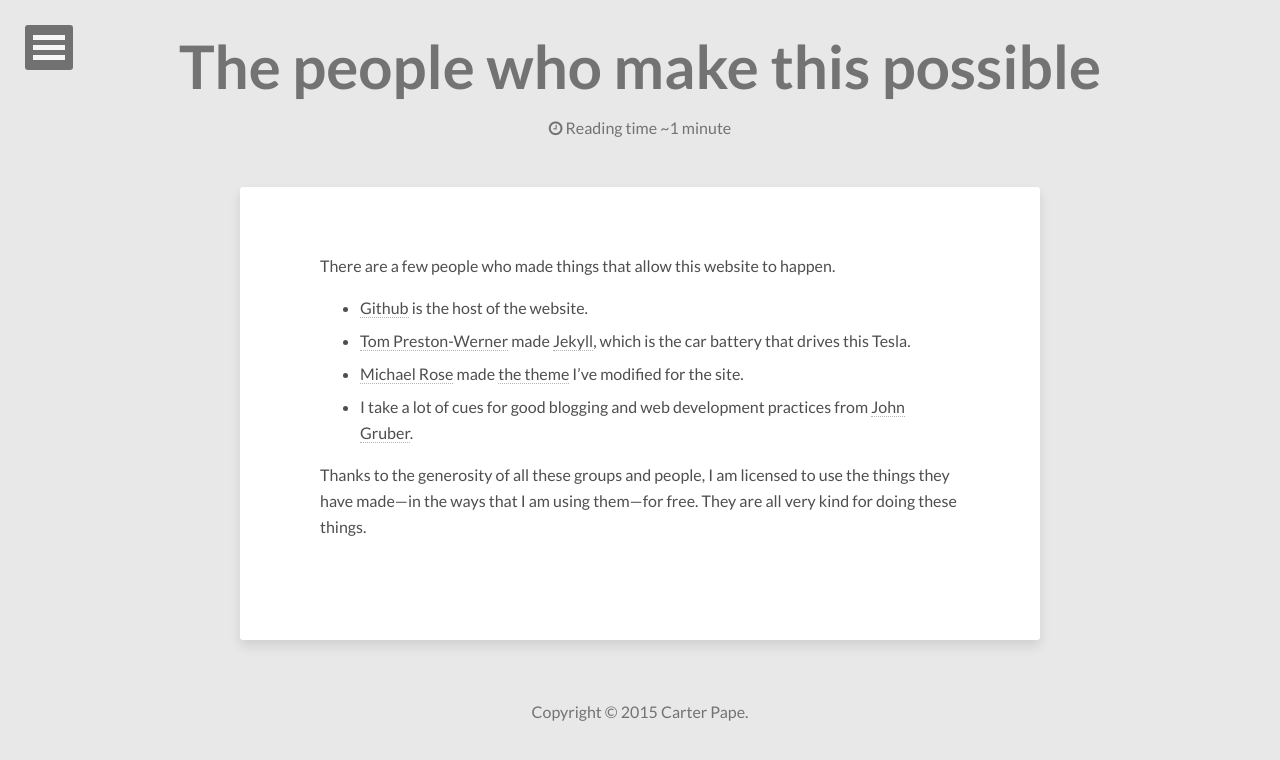
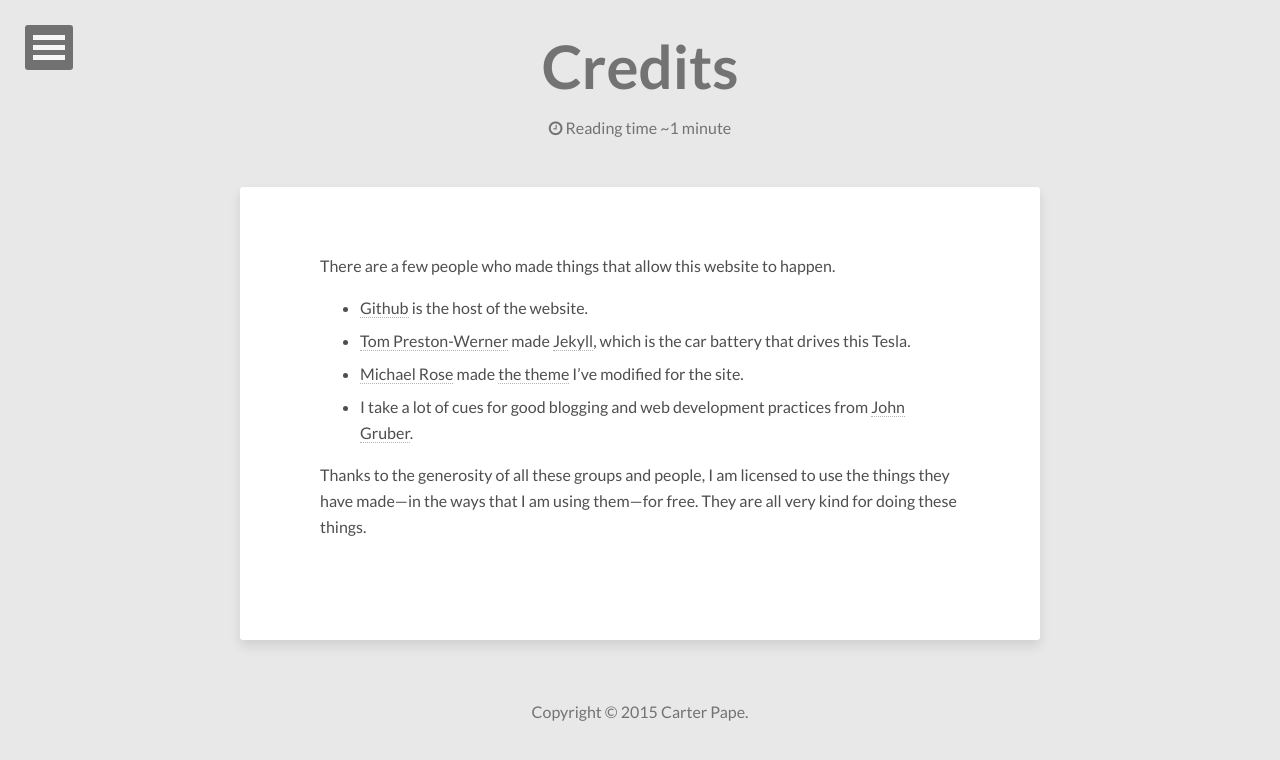
Before and after one commit to CarterPape/CarterPape.github.io, a Jekyll site: the page built from credits/index.md, in a window 1280 px wide. Shown: the top 760 px of the page. Built offline with Jekyll 4.4.1, drawn with Linux system fonts in a browser that asks for light colours; nearby versions of some CDN libraries.

Commit message:
Renames credits page

```diff
--- a/credits/index.md
+++ b/credits/index.md
@@ -1,6 +1,6 @@
 ---
 layout: page
-title: The people who make this possible
+title: Credits
 comments: false
 ---
 
```
